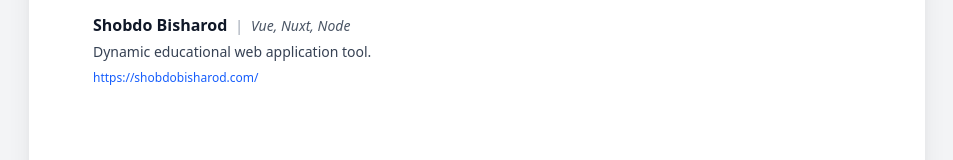
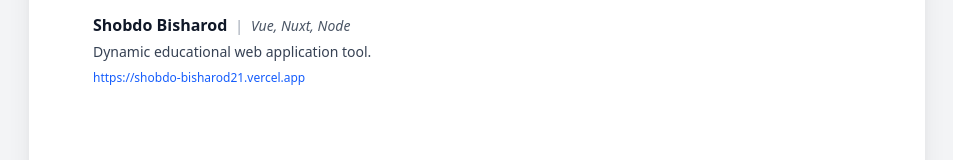
Before and after one commit to FullstackRakibul/portfolio, a Nuxt app: page /resume in a window 1280 px wide. Shown: the part 1983-2143 px from the top of the page, without its empty margins (163-1116 px from the left). Built offline with nearby package versions, Linux system fonts and the light colour scheme.

Commit message:
link update

```diff
--- a/pages/resume.vue
+++ b/pages/resume.vue
@@ -247,7 +247,7 @@
       name: 'Shobdo Bisharod',
       technologies: 'Vue, Nuxt, Node',
       description: 'Dynamic educational web application tool.',
-      url: 'https://shobdobisharod.com/'
+      url: 'https://shobdo-bisharod21.vercel.app'
     }
   ]
 }
```
